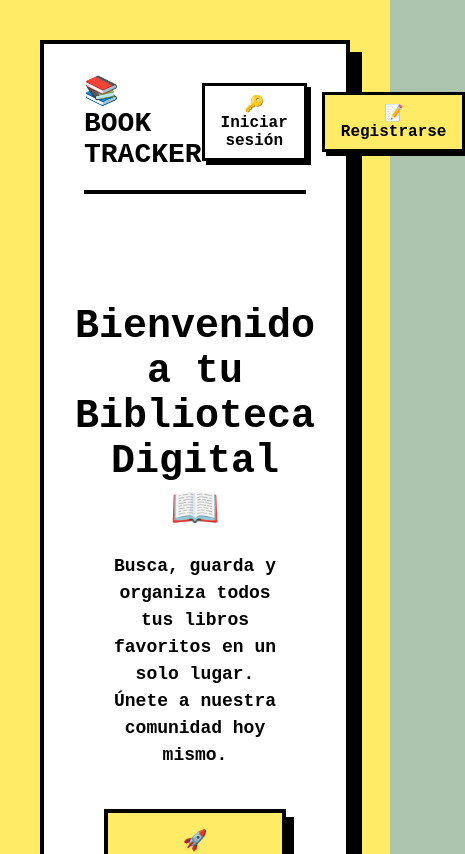
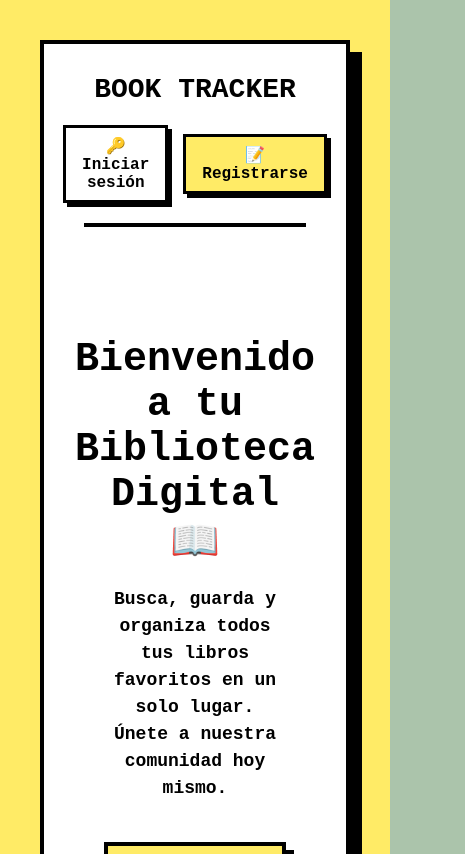
Before and after one commit to victoriamunozrobles-bot/book-tracker-frontend, a React (Vite) app in the folder book-tracker-frontend/: page / in a window 390 px wide. Shown: the top 854 px of the page, 465 px wide, since content can reach past the window. Built offline with nearby package versions, Linux system fonts and the light colour scheme; no server answers.

Commit message:
Feat: implement navigation links and logo in header component

```diff
--- a/book-tracker-frontend/src/components/Header/Header.jsx
+++ b/book-tracker-frontend/src/components/Header/Header.jsx
@@ -1,4 +1,5 @@
 import { useState } from "react";
+import { Link, useLocation } from "react-router-dom";
 import "./header.css";
 
 export default function Header({
@@ -13,6 +14,7 @@ export default function Header({
   onSignOut,
 }) {
   const [isDropdownOpen, setIsDropdownOpen] = useState(false);
+  const location = useLocation();
 
   const toggleDropdown = () => {
     setIsDropdownOpen(!isDropdownOpen);
@@ -21,8 +23,27 @@ export default function Header({
   return (
     <header className="header">
       <div className="header__logo-area">
-        <h1 className="header__title">📚 Book Tracker</h1>
+        <Link to="/" className="header__logo-link">
+          <h1 className="header__title">Book Tracker</h1>
+        </Link>
       </div>
+
+      {loggedIn && (
+        <nav className="header__nav">
+          <Link
+            to="/"
+            className={`header__nav-link ${location.pathname === "/" ? "header__nav-link_active" : ""}`}
+          >
+            Mi Biblioteca
+          </Link>
+          <Link
+            to="/search"
+            className={`header__nav-link ${location.pathname === "/search" ? "header__nav-link_active" : ""}`}
+          >
+            Buscar Libros
+          </Link>
+        </nav>
+      )}
 
       <div className="header__actions">
         {loggedIn ? (
--- a/book-tracker-frontend/src/components/Header/header.css
+++ b/book-tracker-frontend/src/components/Header/header.css
@@ -19,7 +19,9 @@
 }
 
 .header__actions {
+  flex: 1;
   display: flex;
+  justify-content: flex-end;
   gap: 15px;
   align-items: center;
 }
@@ -123,3 +125,59 @@
 .header__dropdown-item:hover {
   background-color: #ffde00;
 }
+
+.header__logo-area {
+  flex: 1;
+  display: flex;
+  justify-content: flex-start;
+}
+
+.header__logo-link {
+  text-decoration: none;
+  color: inherit;
+}
+
+.header__nav {
+  flex: 1;
+  display: flex;
+  gap: 20px;
+  justify-content: center;
+  align-items: center;
+  gap: 20px;
+}
+
+.header__nav-link {
+  font-family: "Courier New", Courier, monospace;
+  font-size: 16px;
+  font-weight: bold;
+  color: #000000;
+  text-decoration: none;
+  padding: 8px 16px;
+  border: 3px solid transparent;
+  transition: all 0.2s ease;
+}
+
+.header__nav-link:hover {
+  background-color: #ffde00;
+  border: 3px solid #000000;
+}
+
+.header__nav-link_active {
+  background-color: #ffde00;
+  border: 3px solid #000000;
+  box-shadow: 4px 4px 0px #000000;
+}
+
+@media screen and (max-width: 850px) {
+  .header {
+    flex-direction: column;
+    gap: 20px;
+  }
+
+  .header__logo-area,
+  .header__nav,
+  .header__actions {
+    justify-content: center;
+    width: 100%;
+  }
+}
--- a/book-tracker-frontend/src/components/Library/library.css
+++ b/book-tracker-frontend/src/components/Library/library.css
@@ -26,7 +26,7 @@
 }
 
 .library__empty-state {
-  background-color: #fceea7;
+  background-color: #ffeb66;
   border: 4px dashed #0a100d;
   padding: 60px 20px;
   text-align: center;
```
Also changed, not shown: book-tracker-frontend/src/images/logo.svg (deleted).
